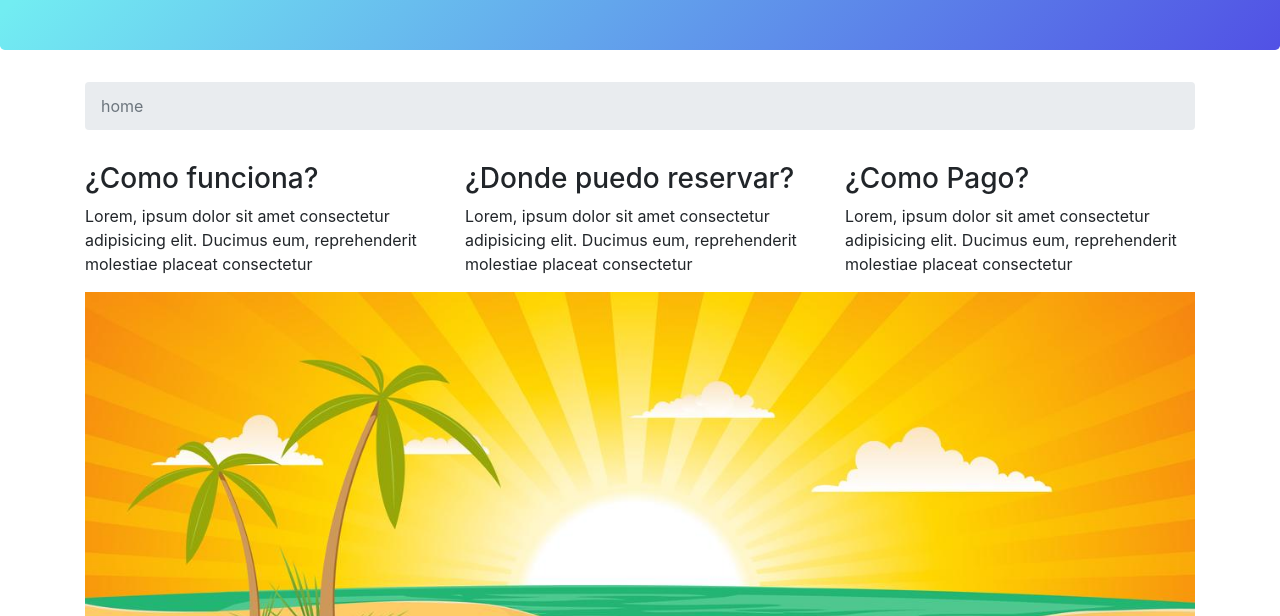
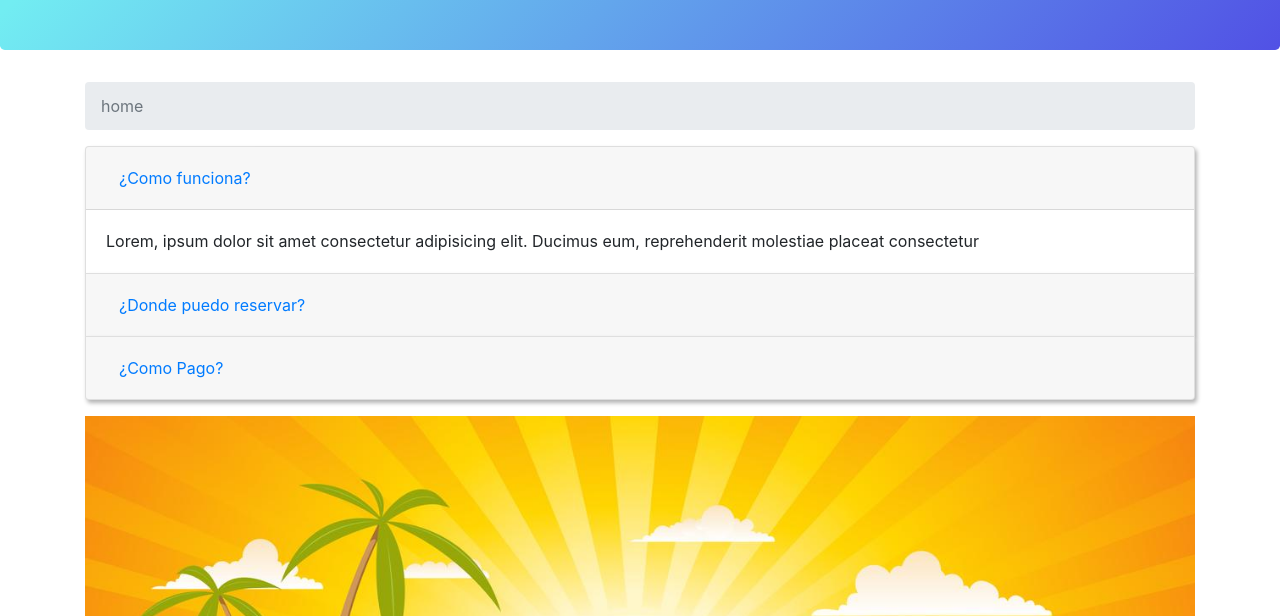
Before and after one commit to camora1990/proyecto-bloque1, a website: page index.html in a window 1280 px wide. Shown: the part 184-800 px from the top of the page. Drawn offline with nearby package versions, Linux system fonts and the light colour scheme; a web font is replaced by a local one.

Commit message:
adicionando data acordions pantalla de inicio

```diff
--- a/index.html
+++ b/index.html
@@ -59,36 +59,57 @@
   </div>
   <div class="container">
 
-    <div class="row">
-      <div class="col-sm-4">
-        <p>
-        <h3>¿Como funciona?</h3>
-        <p>
+
+      <div class="accordion" id="data-seccion">
+        <div class="card">
+          <div class="card-header" id="headingOne">
+            <h2 class="mb-0">
+              <button class="btn btn-link btn-block text-left" type="button" data-toggle="collapse" data-target="#como-funciona" aria-expanded="true" aria-controls="como-funciona">
+                ¿Como funciona?
+              </button>
+            </h2>
+          </div>
+
+          <div id="como-funciona" class="collapse show" aria-labelledby="headingOne" data-parent="#data-seccion">
+            <div class="card-body">
               Lorem, ipsum dolor sit amet consectetur adipisicing elit. Ducimus eum, reprehenderit molestiae placeat
               consectetur
-        </p>
-        </p>
             </div>
-      <div class="col-sm-4">
-        <p>
-        <h3>¿Donde puedo reservar?</h3>
-        <p>
+          </div>
+        </div>
+        <div class="card">
+          <div class="card-header" id="headingTwo">
+            <h2 class="mb-0">
+              <button class="btn btn-link btn-block text-left collapsed" type="button" data-toggle="collapse" data-target="#donde-reservar" aria-expanded="false" aria-controls="donde-reservar">
+                ¿Donde puedo reservar?
+              </button>
+            </h2>
+          </div>
+          <div id="donde-reservar" class="collapse" aria-labelledby="headingTwo" data-parent="#data-seccion">
+            <div class="card-body">
               Lorem, ipsum dolor sit amet consectetur adipisicing elit. Ducimus eum, reprehenderit molestiae placeat
               consectetur
-        </p>
-        </p>
             </div>
-      <div class="col-sm-4">
-        <p>
-        <h3>¿Como Pago?</h3>
-        <p>
+          </div>
+        </div>
+        <div class="card">
+          <div class="card-header" id="headingThree">
+            <h2 class="mb-0">
+              <button class="btn btn-link btn-block text-left collapsed" type="button" data-toggle="collapse" data-target="#como-pago" aria-expanded="false" aria-controls="como-pago">
+                ¿Como Pago?
+              </button>
+            </h2>
+          </div>
+          <div id="como-pago" class="collapse" aria-labelledby="headingThree" data-parent="#data-seccion">
+            <div class="card-body">
               Lorem, ipsum dolor sit amet consectetur adipisicing elit. Ducimus eum, reprehenderit molestiae placeat
               consectetur
-        </p>
-        </p>
             </div>
           </div>
-    <img src="images/banner.jpg" class="img-fluid" alt="">
+        </div>
+      </div>
+
+    <img src="images/banner.jpg" class="img-fluid mt-3" alt="">
     <div class="border-top d-flex flex-wrap">
       <div class="card card-hotel m-2">
         <div class="card-header">
```
Also changed, not shown: about.html (+5 -1 lines), contacto.html (+5 -1 lines), precios.html (+11 -4 lines). Lines whose indentation alone changed are shown as unchanged.
